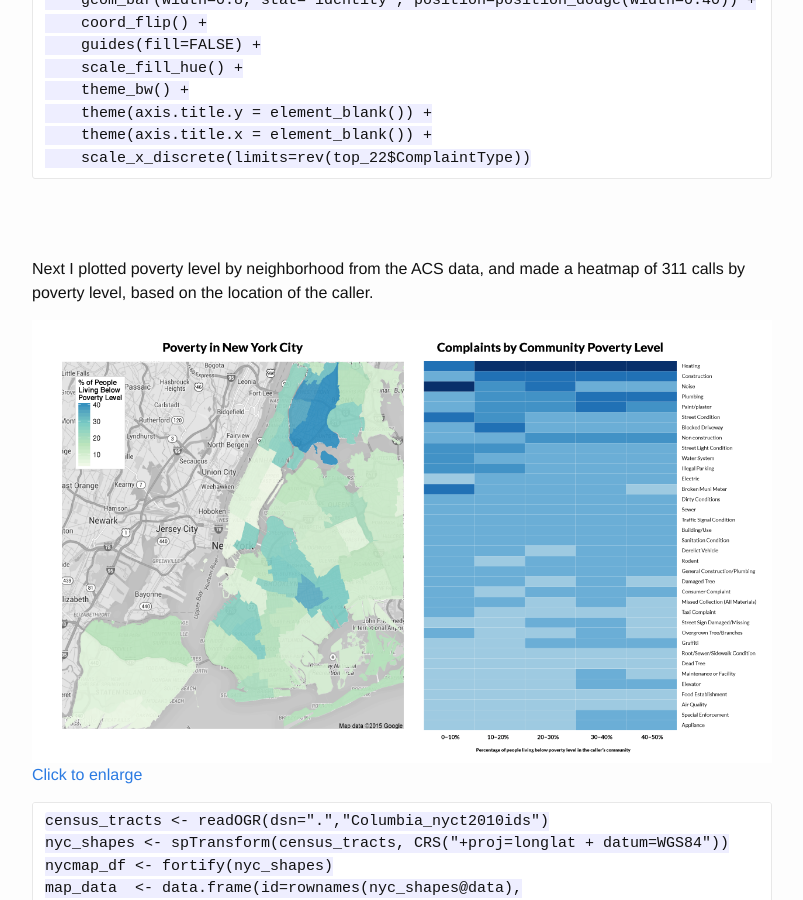
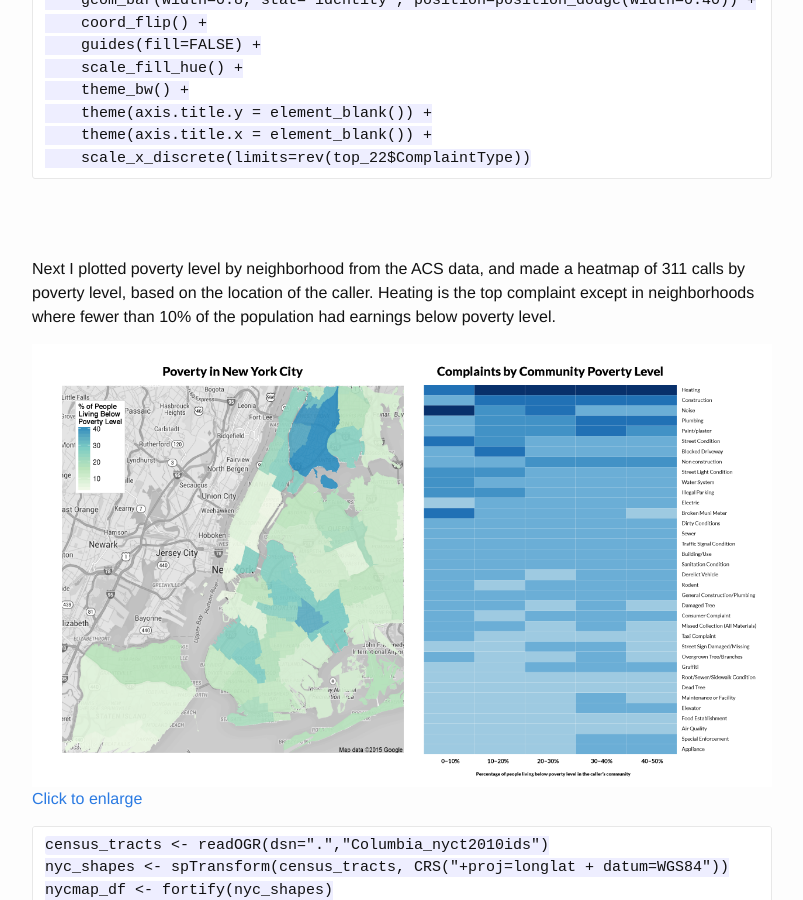
Before and after one commit to jcp1016/jcp1016.github.io, a Jekyll site: the page built from _posts/2015-03-24-nyc-311.md, in a window 1280 px wide and 900 px high, scrolled down 4195 px. Shown: the whole window, without its empty margins (238-1041 px from the left). Built offline with Jekyll 4.4.1, drawn with Linux system fonts in a browser that asks for light colours.

Commit message:
edit post

```diff
--- a/_posts/2015-03-24-nyc-311.md
+++ b/_posts/2015-03-24-nyc-311.md
@@ -60,7 +60,7 @@
 
 <br /><br />
 
-Next I plotted poverty level by neighborhood from the ACS data, and made a heatmap of 311 calls by poverty level, based on the location of the caller.<br />
+Next I plotted poverty level by neighborhood from the ACS data, and made a heatmap of 311 calls by poverty level, based on the location of the caller.  Heating is the top complaint except in neighborhoods where fewer than 10% of the population had earnings below poverty level.<br />
 
 ![Complaints by poverty level]({{ site.baseurl }}/assets/complaints_by_level.png)<br />
 [Click to enlarge]({{ site.baseurl }}/assets/complaints_by_level.png)
```
